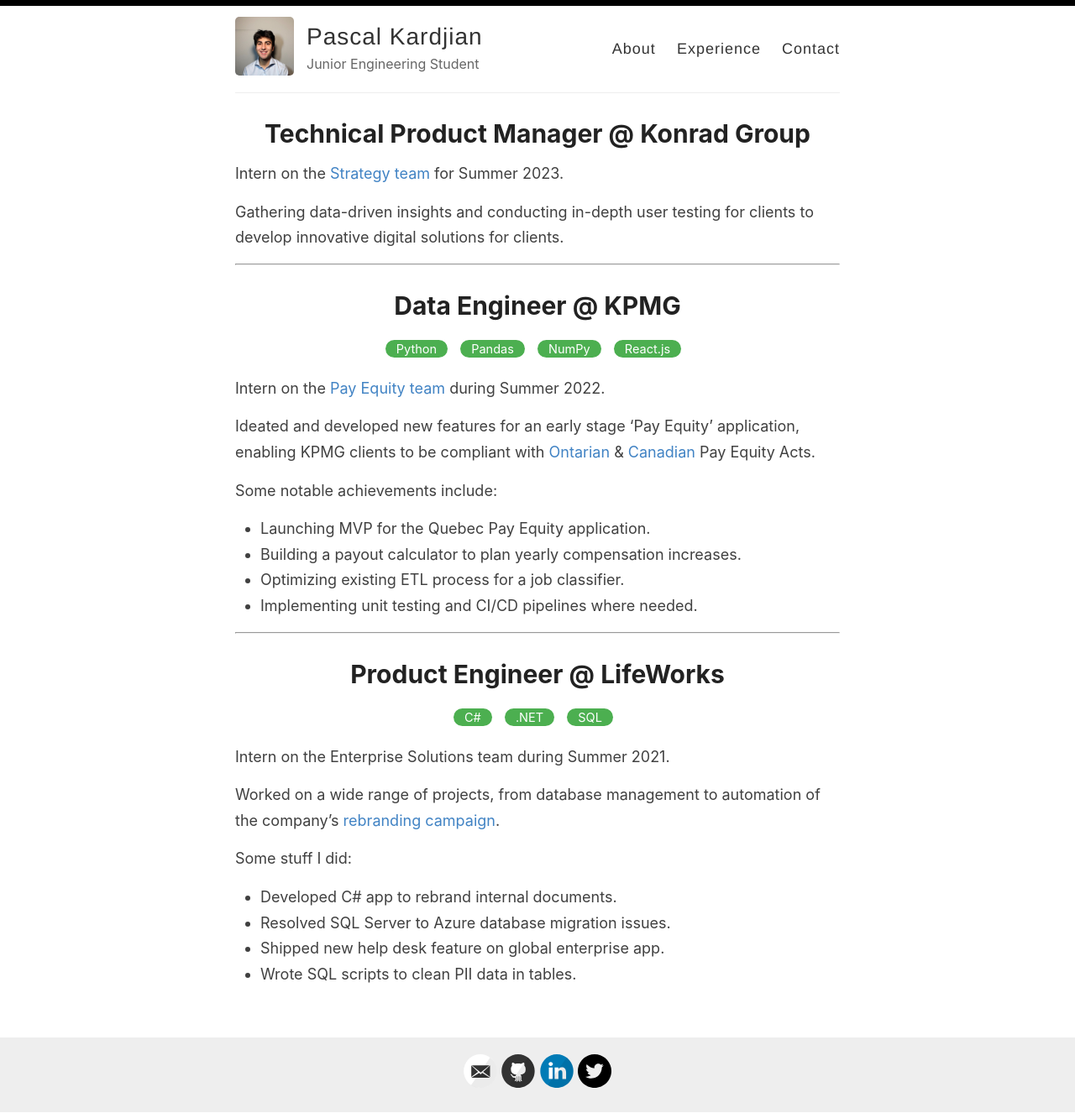
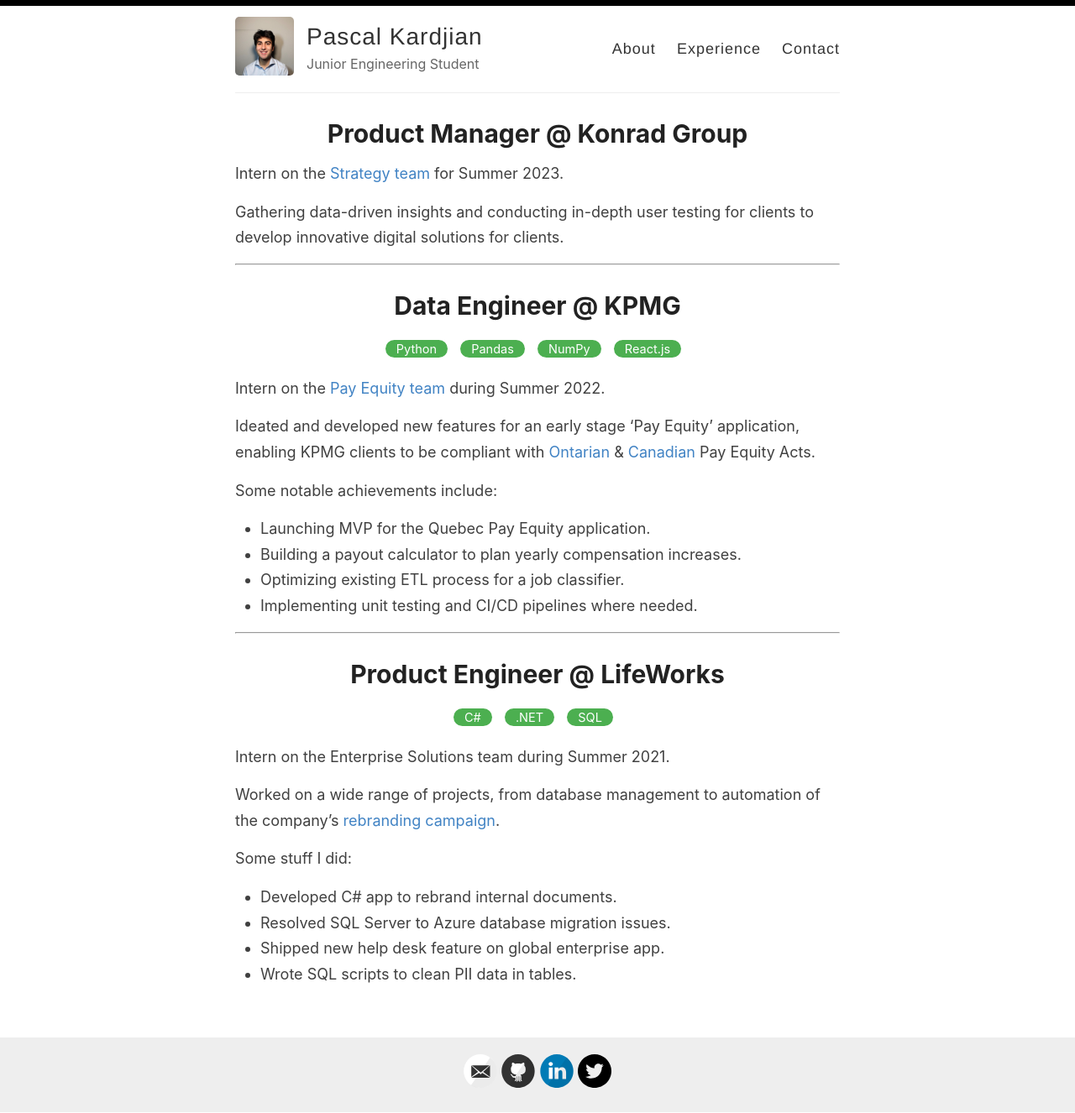
Before and after one commit to pkardjian/pkardjian.github.io, a Jekyll site: the page built from _pages/experience.md, in a window 1280 px wide. Shown: the whole page at 84% size. Built offline with Jekyll 4.4.1, drawn with Linux system fonts in a browser that asks for light colours.

Commit message:
Konrad experience

```diff
--- a/_pages/experience.md
+++ b/_pages/experience.md
@@ -1,6 +1,6 @@
 ---
 layout: page
-title: Technical Product Manager @ Konrad Group
+title: Product Manager @ Konrad Group
 permalink: /experience/
 ---
 
@@ -13,7 +13,7 @@
 # Data Engineer @ KPMG
 
 <div class="post-tags">
-    <a href="{{site.baseurl}}/categories/#Python">Python</a> &nbsp;
+    <a>Python</a> &nbsp;
     <a href="{{site.baseurl}}/categories/#Pandas">Pandas</a> &nbsp;
     <a href="{{site.baseurl}}/categories/#NumPy">NumPy</a> &nbsp;
     <a href="{{site.baseurl}}/categories/#React.js">React.js</a> &nbsp;
--- a/index.html
+++ b/index.html
@@ -9,7 +9,7 @@
   </p>
   <p>
     &#127936 Sports
-    <br>&#127927 Music
+    <br>&#127925 Music
     <br>&#127909 Cinema
     <br>&#9823 Chess
 
```
